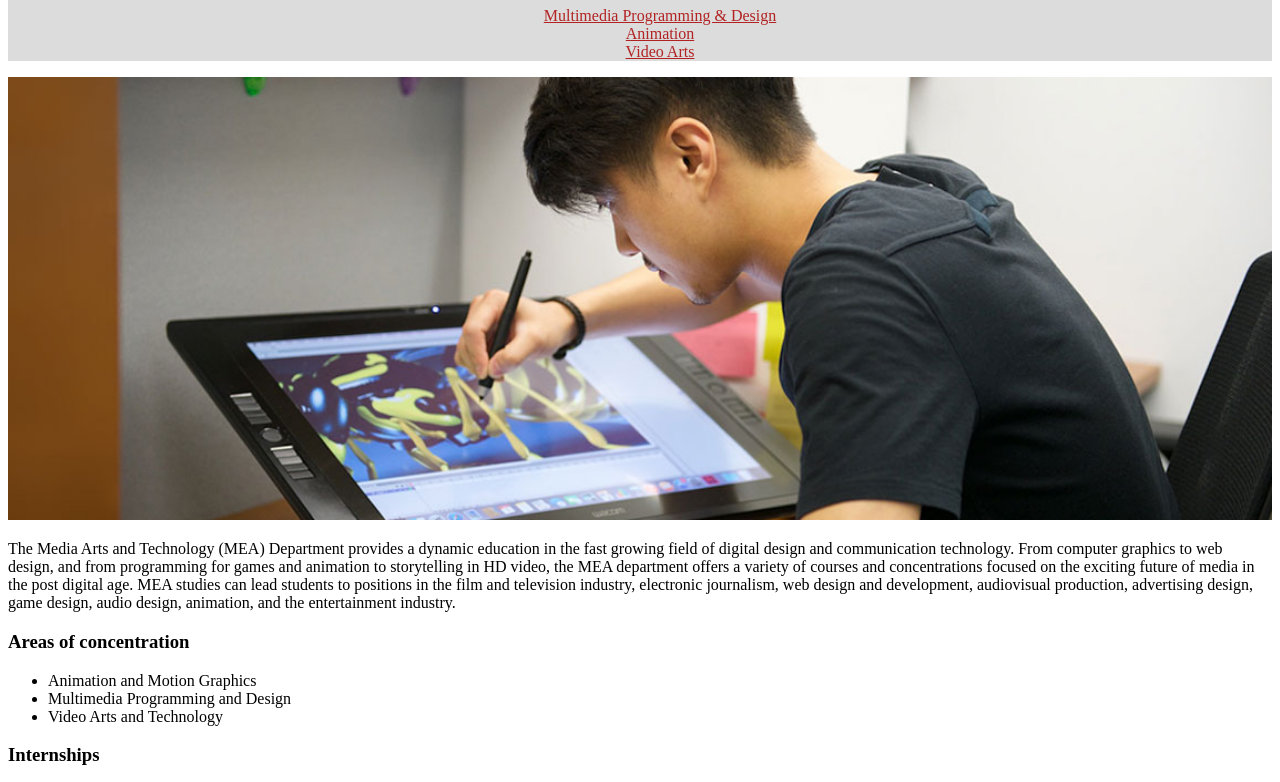
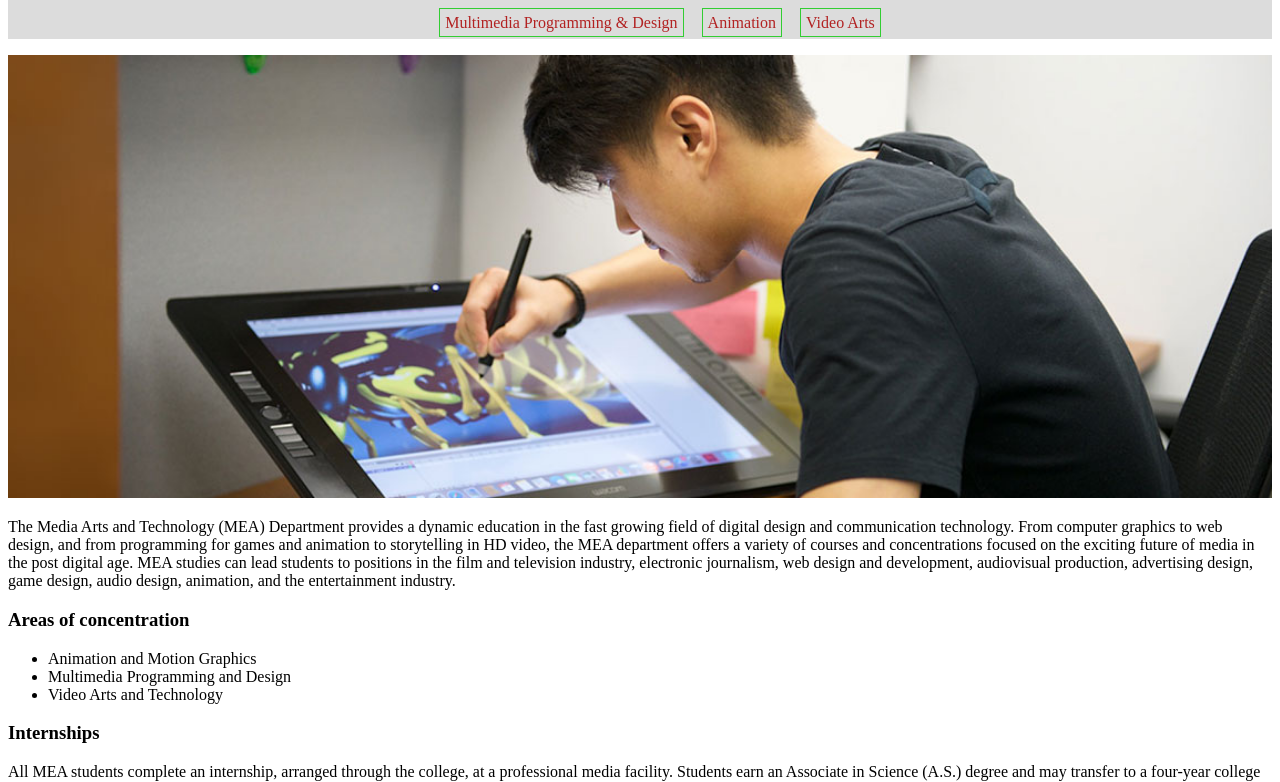
Before and after one commit to AugustBC/mmp200, a plain HTML site: page index.html in a window 1280 px wide. Shown: the part 120-902 px from the top of the page. Drawn offline with Linux system fonts and the light colour scheme.

Commit message:
Add files via upload
Here is the new updated version.

```diff
--- a/css/style.css
+++ b/css/style.css
@@ -17,4 +17,12 @@ header a{
 
 nav li{
 	list-style-type: none;
+	display: inline-block;
+	margin: 7px;
 }
+
+nav a{
+	border: 1px solid #32CD32;
+	text-decoration: none;
+	padding: 5px;
+}
```
